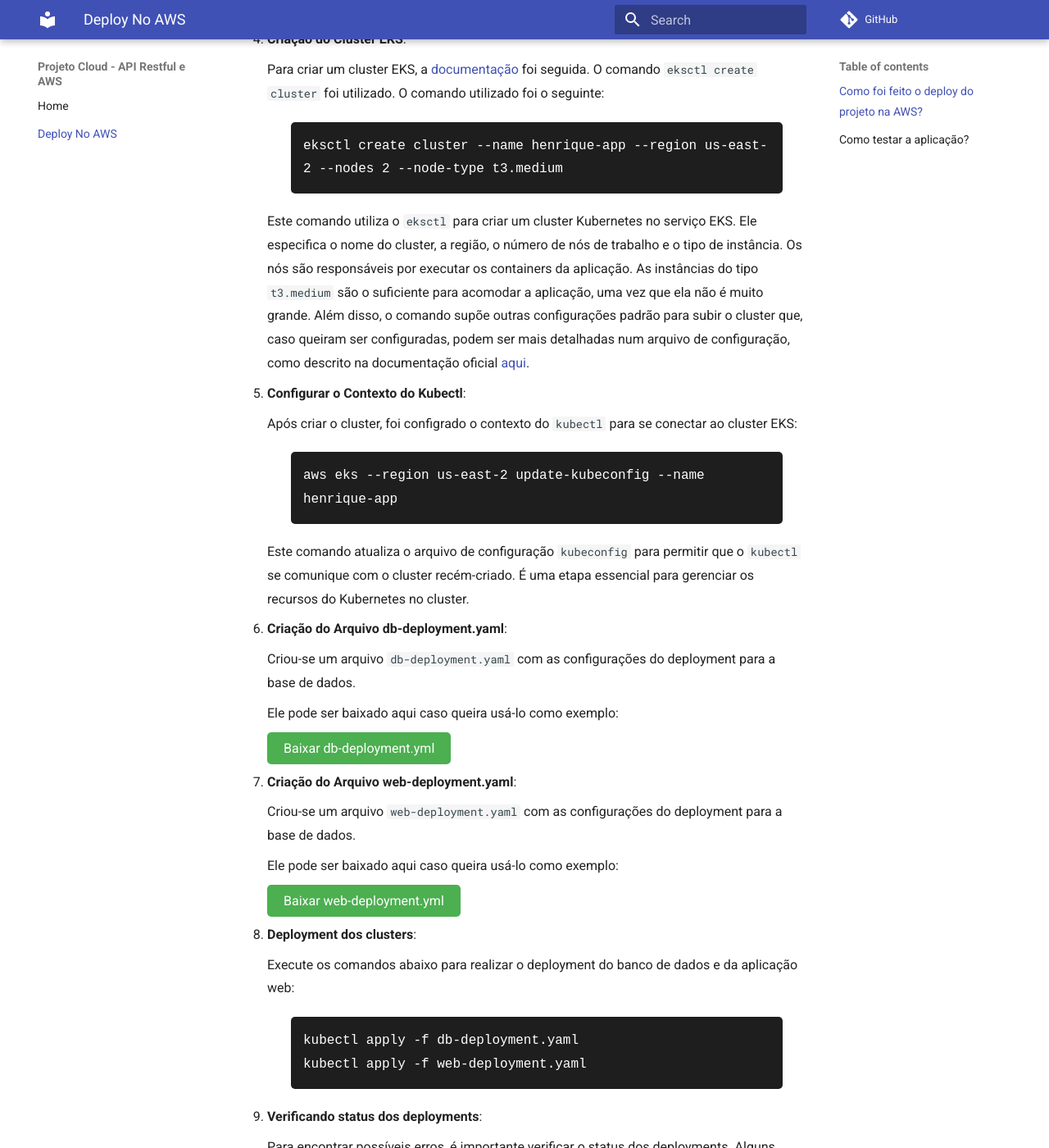
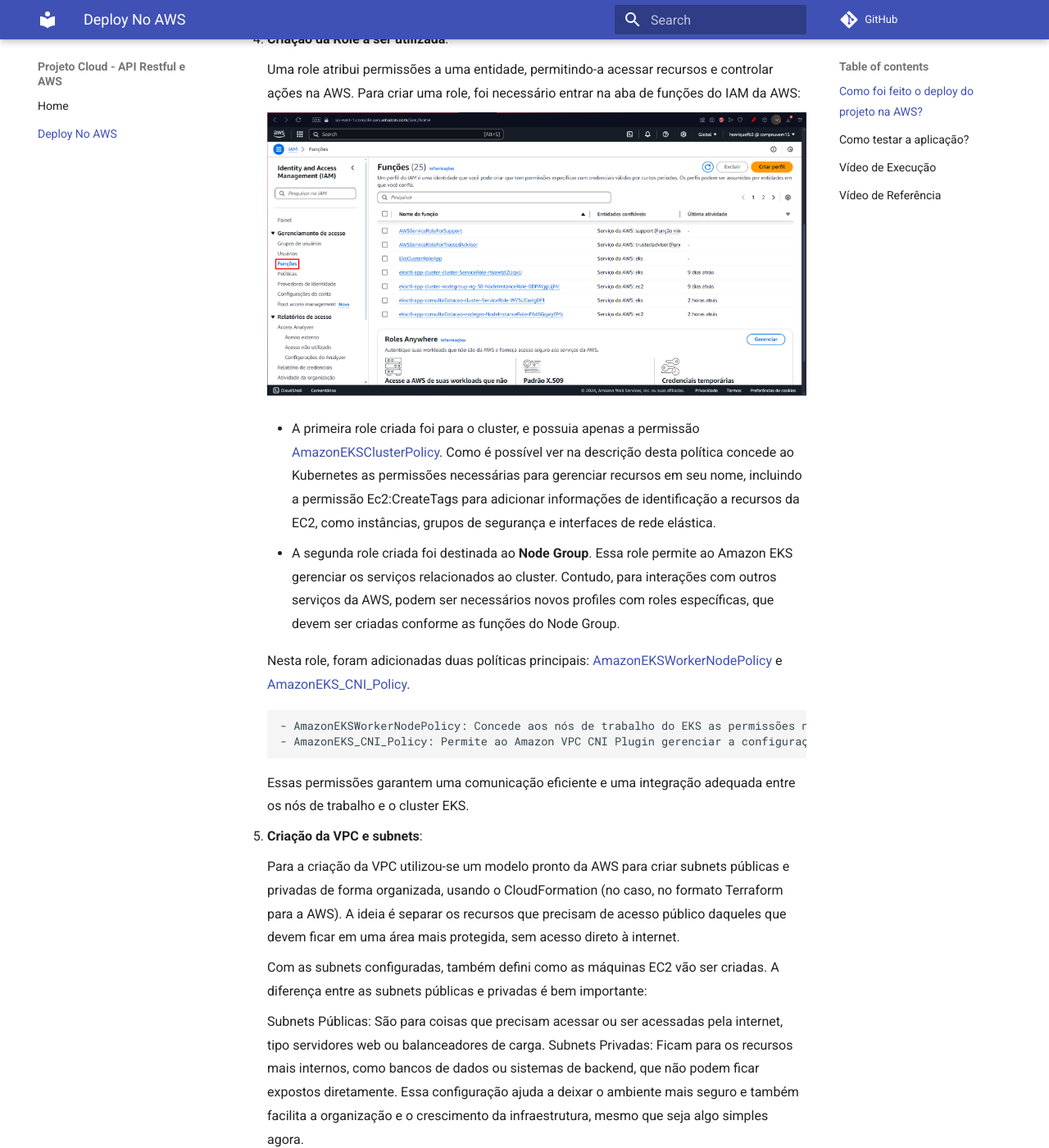
Before and after one commit to HenriqueFBadin/ProjetoCloud, an MkDocs documentation site: the page built from docs/aws-deploy.md, in a window 1280 px wide and 1400 px high, scrolled down 2183 px. Shown: the whole window at 82% size. Built offline with MkDocs 1.6.1 and Material for MkDocs 9.7.7, drawn with Linux system fonts in a browser that asks for light colours; comment, search, counter and statistics services are not loaded; some of the changed text lies outside the part shown.

Commit message:
Atualizando MKDocs

````diff
--- a/compose.yml
+++ b/compose.yml
@@ -12,8 +12,8 @@
       POSTGRES_HOST: ${POSTGRES_HOST:-postgres}
 
   api:
-    build: ./app
-    #image: henriquefb/henriquesproject:ver-final
+    #build: ./app
+    image: henriquefb/henriquesproject:aws-latest
     depends_on:
       - postgres
     ports:
--- a/docs/aws-deploy.md
+++ b/docs/aws-deploy.md
@@ -1,6 +1,6 @@
 # Deploy da aplicação no AWS
 
-Para acessar a API restful que foi implementada na AWS você pode acessar o seguinte link: [aqui](http://ac7b724c423524cd4adfddf70f4bc128-1009402681.us-east-2.elb.amazonaws.com/docs/). Por aqui você pode acessar o swagger da API, que é uma representação visual dos endpoints, e ver exemplos de como devem ser os parâmetros. Entretanto, o swagger está com algum problema de CORS que eu não consegui resolver, então eu recomendaria a utilização do postman ou a utilização de chamadas CUrl para testar os endpoints da API. As instruções de como fazer isso estão na página anterior dessa documentação, apenas garanta que está utilizando o seguinte link: [aqui](http://ac7b724c423524cd4adfddf70f4bc128-1009402681.us-east-2.elb.amazonaws.com).
+Para acessar a API restful que foi implementada na AWS você pode acessar o seguinte link: [aqui](http://ac815a5754c5f4c00a2d160a0dacc9bc-392542149.us-east-2.elb.amazonaws.com). Por aqui você pode acessar o swagger da API, que é uma representação visual dos endpoints, e ver exemplos de como devem ser os parâmetros. Entretanto, o swagger está com algum problema de CORS que eu não consegui resolver, então eu recomendaria a utilização do postman ou a utilização de chamadas CUrl para testar os endpoints da API. As instruções de como fazer isso estão no final dessa documentação, apenas garanta que está utilizando o seguinte link: [aqui](http://ac815a5754c5f4c00a2d160a0dacc9bc-392542149.us-east-2.elb.amazonaws.com).
 
 A aplicação foi configurada para operar em um cluster do Elastic Kubernetes Service (EKS) na região de Ohio da AWS, garantindo escalabilidade e gerenciamento eficiente de containers. Para acessar a aplicação, basta acessar o link acima. A aplicação foi dividida em dois deployments, um para a base de dados e outro para a aplicação. A base de dados é um container com uma imagem do postgres e a aplicação é um container com uma imagem de uma aplicação em NodeJS.
 
@@ -53,23 +53,65 @@
 
     ⚠️ Observação: Esse comando precisa que o powershell tenha permissão de administrador.
 
-4.  **Criação do Cluster EKS**:
+4.  **Criação da Role a ser utilizada**:
 
-    Para criar um cluster EKS, a [documentação](https://docs.aws.amazon.com/eks/latest/userguide/getting-started-eksctl.html) foi seguida. O comando `eksctl create cluster` foi utilizado. O comando utilizado foi o seguinte:
+    Uma role atribui permissões a uma entidade, permitindo-a acessar recursos e controlar ações na AWS. Para criar uma role, foi necessário entrar na aba de funções do IAM da AWS:
 
-    <div class="terminal">eksctl create cluster --name henrique-app --region us-east-2 --nodes 2 --node-type t3.medium</div>
+    ![Página de criação de roles](./PaginaDeRoles.png)
 
-    Este comando utiliza o `eksctl` para criar um cluster Kubernetes no serviço EKS. Ele especifica o nome do cluster, a região, o número de nós de trabalho e o tipo de instância. Os nós são responsáveis por executar os containers da aplicação. As instâncias do tipo `t3.medium` são o suficiente para acomodar a aplicação, uma vez que ela não é muito grande. Além disso, o comando supõe outras configurações padrão para subir o cluster que, caso queiram ser configuradas, podem ser mais detalhadas num arquivo de configuração, como descrito na documentação oficial [aqui](https://docs.aws.amazon.com/eks/latest/userguide/quickstart.html).
+    - A primeira role criada foi para o cluster, e possuia apenas a permissão [AmazonEKSClusterPolicy](https://us-east-1.console.aws.amazon.com/iam/home?region=us-east-2#/roles/details/EksClusterRoleApp?section=permissions). Como é possível ver na descrição desta política concede ao Kubernetes as permissões necessárias para gerenciar recursos em seu nome, incluindo a permissão Ec2:CreateTags para adicionar informações de identificação a recursos da EC2, como instâncias, grupos de segurança e interfaces de rede elástica.
 
-5.  **Configurar o Contexto do Kubectl**:
+    - A segunda role criada foi destinada ao **Node Group**. Essa role permite ao Amazon EKS gerenciar os serviços relacionados ao cluster. Contudo, para interações com outros serviços da AWS, podem ser necessários novos profiles com roles específicas, que devem ser criadas conforme as funções do Node Group.
+
+    Nesta role, foram adicionadas duas políticas principais: [AmazonEKSWorkerNodePolicy](https://us-east-1.console.aws.amazon.com/iam/home?region=us-east-2#/policies/details/arn%3Aaws%3Aiam%3A%3Aaws%3Apolicy%2FAmazonEKSWorkerNodePolicy?section=permissions) e [AmazonEKS_CNI_Policy](https://us-east-1.console.aws.amazon.com/iam/home?region=us-east-2#/policies/details/arn%3Aaws%3Aiam%3A%3Aaws%3Apolicy%2FAmazonEKS_CNI_Policy?section=permissions).
+
+        - AmazonEKSWorkerNodePolicy: Concede aos nós de trabalho do EKS as permissões necessárias para operar e interagir com o cluster.
+        - AmazonEKS_CNI_Policy: Permite ao Amazon VPC CNI Plugin gerenciar a configuração de endereços IP, incluindo listar, descrever e modificar Elastic Network Interfaces (ENIs).
+
+    Essas permissões garantem uma comunicação eficiente e uma integração adequada entre os nós de trabalho e o cluster EKS.
+
+5.  **Criação da VPC e subnets**:
+
+    Para a criação da VPC utilizou-se um modelo pronto da AWS para criar subnets públicas e privadas de forma organizada, usando o CloudFormation (no caso, no formato Terraform para a AWS). A ideia é separar os recursos que precisam de acesso público daqueles que devem ficar em uma área mais protegida, sem acesso direto à internet.
+
+    Com as subnets configuradas, também defini como as máquinas EC2 vão ser criadas. A diferença entre as subnets públicas e privadas é bem importante:
+
+    Subnets Públicas: São para coisas que precisam acessar ou ser acessadas pela internet, tipo servidores web ou balanceadores de carga.
+    Subnets Privadas: Ficam para os recursos mais internos, como bancos de dados ou sistemas de backend, que não podem ficar expostos diretamente.
+    Essa configuração ajuda a deixar o ambiente mais seguro e também facilita a organização e o crescimento da infraestrutura, mesmo que seja algo simples agora.
+
+    Foto da estrutura de rede gerada pela AWS:
+
+    ![Foto da estrutura de rede gerada pela AWS](./estruturaRede.png)
+
+    <a href="https://raw.githubusercontent.com/HenriqueFBadin/ProjetoCloud/main/amazon-eks-vpc-private-subnets.yml" id="download-vpc">
+    <button style="background-color: #4CAF50; color: white; padding: 10px 20px; border: none; border-radius: 5px; cursor: pointer;">
+    Baixar o modelo de criação da VPC
+    </button>
+    </a>
+
+6.  **Criação do cluster**:
+
+    Criou-se o cluster passando para ele qual a role que usaria e qual a especificação de vpc usada. Ambas, a role e as especificações da vpc, são as criadas nos passos anteriores.
+
+    ![Página de criação de clusters](./criaçãoDeClusters.png)
+    ![Role do clusters](./RoleDoCluster.png)
+    ![Criação de clusters](./CriacaoDoCluster.png)
+    ![Criação de clusters 2](./CriacaoDoCluster2.png)
+
+7.  **Configurar o Contexto do Kubectl**:
 
     Após criar o cluster, foi configrado o contexto do `kubectl` para se conectar ao cluster EKS:
 
-    <div class="terminal">aws eks --region us-east-2 update-kubeconfig --name henrique-app</div>
+    <div class="terminal">aws eks --region us-east-2 update-kubeconfig --name eks-app-NASA</div>
 
     Este comando atualiza o arquivo de configuração `kubeconfig` para permitir que o `kubectl` se comunique com o cluster recém-criado. É uma etapa essencial para gerenciar os recursos do Kubernetes no cluster.
 
-6.  **Criação do Arquivo db-deployment.yaml**:
+8.  **Criação do Node Group**:
+
+    Criou-se um node group dentro do cluster para gerenciar os nós de trabalho. O node group é um conjunto de 2 instâncias EC2 que são usadas para executar os pods da aplicação, 1 para o db e outra para a API. Utilizou-se a role criado anteriormente para o node group.
+
+9.  **Criação do Arquivo db-deployment.yaml**:
 
     Criou-se um arquivo `db-deployment.yaml` com as configurações do deployment para a base de dados.
 
@@ -133,25 +175,51 @@
 
 Para testar a aplicação, você pode acessar o link da aplicação que foi obtido no passo anterior.
 
-Com esse link, podemos utilizar o postman ou realizarmos chamadas CUrl para testar os endpoints da API. A seguir, temos um exemplo de como realizar uma chamada CUrl para os endpoints da API usando o powershell:
+Com esse link, podemos utilizar o postman ou realizarmos chamadas CUrl para testar os endpoints da API. A seguir, temos um exemplo de como realizar uma chamada CUrl para os endpoints da API usando o powershell, mude os valores para testar os endpoints da API:
 
 - Registro:
 
 ```bash
-curl -X POST "http://ac7b724c423524cd4adfddf70f4bc128-1009402681.us-east-2.elb.amazonaws.com/registrar" -H "Content-Type: application/json" -d '{"nome": "2111", "email": "teste2111@gmail.com", "senha": "cloudo"}'
+curl -X POST "http://ac815a5754c5f4c00a2d160a0dacc9bc-392542149.us-east-2.elb.amazonaws.com/registrar" -H "Content-Type: application/json" -d '{"nome": "testando", "email": "testePadrao@gmail.com", "senha": "teste"}'
 ```
 
 - Login:
 
 ```bash
-curl -X POST "http://ac7b724c423524cd4adfddf70f4bc128-1009402681.us-east-2.elb.amazonaws.com/login" -H "Content-Type: application/json" -d '{"email": "teste1811@gmail.com", "senha": "cloudo"}'
+curl -X POST "http://ac815a5754c5f4c00a2d160a0dacc9bc-392542149.us-east-2.elb.amazonaws.com/login" -H "Content-Type: application/json" -d '{"email": "testePadrao@gmail.com", "senha": "teste"}'
 ```
 
 - Consultar imagem:
 
 ```bash
-Invoke-RestMethod -Uri 'http://ac7b724c423524cd4adfddf70f4bc128-1009402681.us-east-2.elb.amazonaws.com/consultar' -Method GET -Headers @{ "Content-Type" = "application/json"; "Authorization" = "Bearer eyJhbGciOiJIUzI1NiIsInR5cCI6IkpXVCJ9.eyJpZCI6Mywibm9tZSI6InRlc3RlMTgxMSIsImVtYWlsIjoidGVzdGUxODExQGdtYWlsLmNvbSIsImlhdCI6MTczMjE2NzMyNSwiZXhwIjoxNzMyMTcwOTI1fQ.xRChB16g7PrmogMNRTvcN3cZ6PV85rtO6GOveCZ6rIE" } -Body '{"email": "teste1811@gmail.com", "senha": "cloudo"}'
+Invoke-RestMethod -Uri 'http://ac815a5754c5f4c00a2d160a0dacc9bc-392542149.us-east-2.elb.amazonaws.com/consultar' -Method GET -Headers @{ "Content-Type" = "application/json"; "Authorization" = "Bearer eyJhbGciOiJIUzI1NiIsInR5cCI6IkpXVCJ9.eyJpZCI6Mywibm9tZSI6InRlc3RlMTgxMSIsImVtYWlsIjoidGVzdGUxODExQGdtYWlsLmNvbSIsImlhdCI6MTczMjE2NzMyNSwiZXhwIjoxNzMyMTcwOTI1fQ.xRChB16g7PrmogMNRTvcN3cZ6PV85rtO6GOveCZ6rIE" } -Body '{"email": "testePadrao@gmail.com", "senha": "teste"}'
 ```
+
+## Vídeo de Execução
+
+Veja um vídeo curto de execução da aplicação: [https://youtu.be/oUwb5SjlRE0](https://youtu.be/oUwb5SjlRE0).
+
+## Vídeo de Referência
+
+[https://www.youtube.com/live/JrT5YV1KMeY?si=n2kRSCtEjWjYtay5](https://www.youtube.com/live/JrT5YV1KMeY?si=n2kRSCtEjWjYtay5)
+
+<script>
+document.getElementById('download-vpc').addEventListener('click', function(event) {
+    event.preventDefault();
+    const url = this.href;
+    const fileName = 'amazon-eks-vpc-private-subnets.yml';
+
+    fetch(url)
+    .then(response => response.blob())
+    .then(blob => {
+        const link = document.createElement('a');
+        link.href = window.URL.createObjectURL(blob);
+        link.download = fileName;
+        link.click();
+    })
+    .catch(() => alert('Erro'));
+});
+</script>
 
 <script>
 document.getElementById('download-db').addEventListener('click', function(event) {
--- a/web-deployment.yaml
+++ b/web-deployment.yaml
@@ -14,7 +14,7 @@
     spec:
       containers:
         - name: nodejs
-          image: henriquefb/henriquesproject:aws
+          image: henriquefb/henriquesproject:aws-latest
           env:
             - name: SECRET_KEY
               value: f!3D@8gT4jK$2pR%9zY^7hB&5xC*1mQ
````
Also changed, not shown: other parts of docs/aws-deploy.md (+4 -4 lines), README.md (+22 -2 lines), amazon-eks-vpc-private-subnets.yaml (added, +287 -0 lines), docs/CriacaoDoCluster.png (added), docs/CriacaoDoCluster2.png (added), docs/PaginaDeRoles.png (added), docs/RoleDoCluster.png (added), docs/criaçãoDeClusters.png (added), docs/estruturaRede.png (added), 1 other file.
